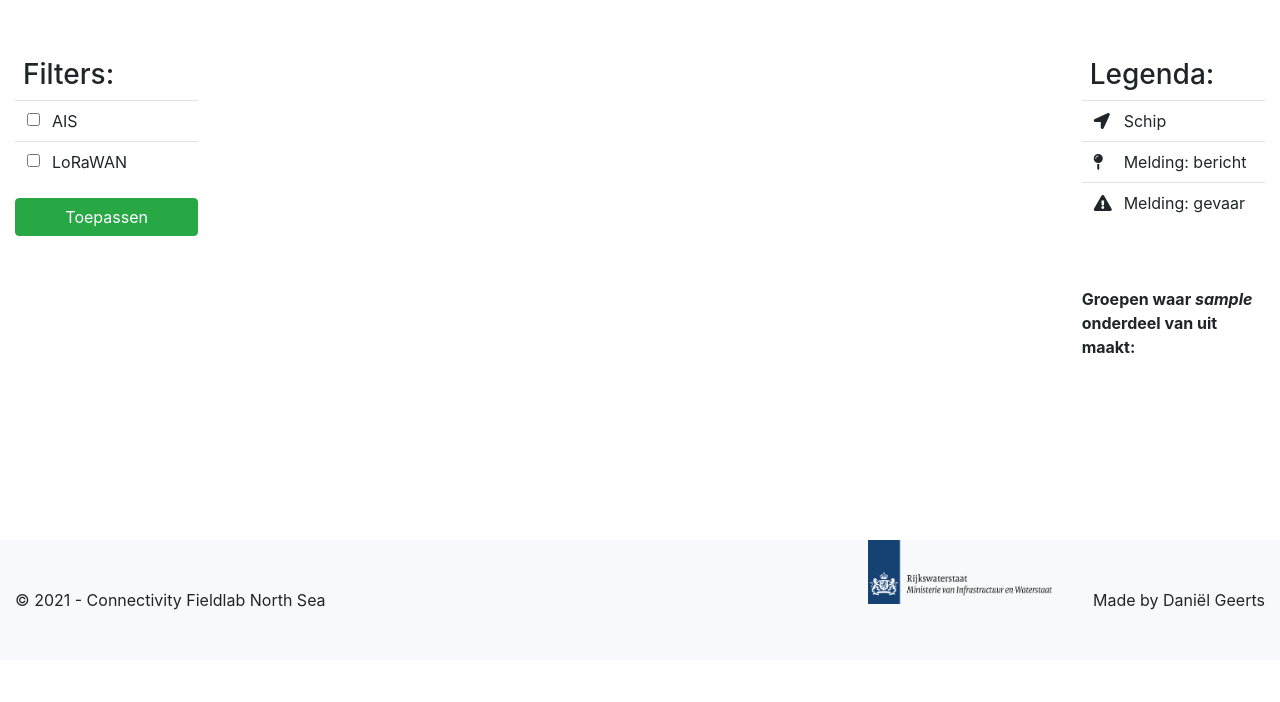
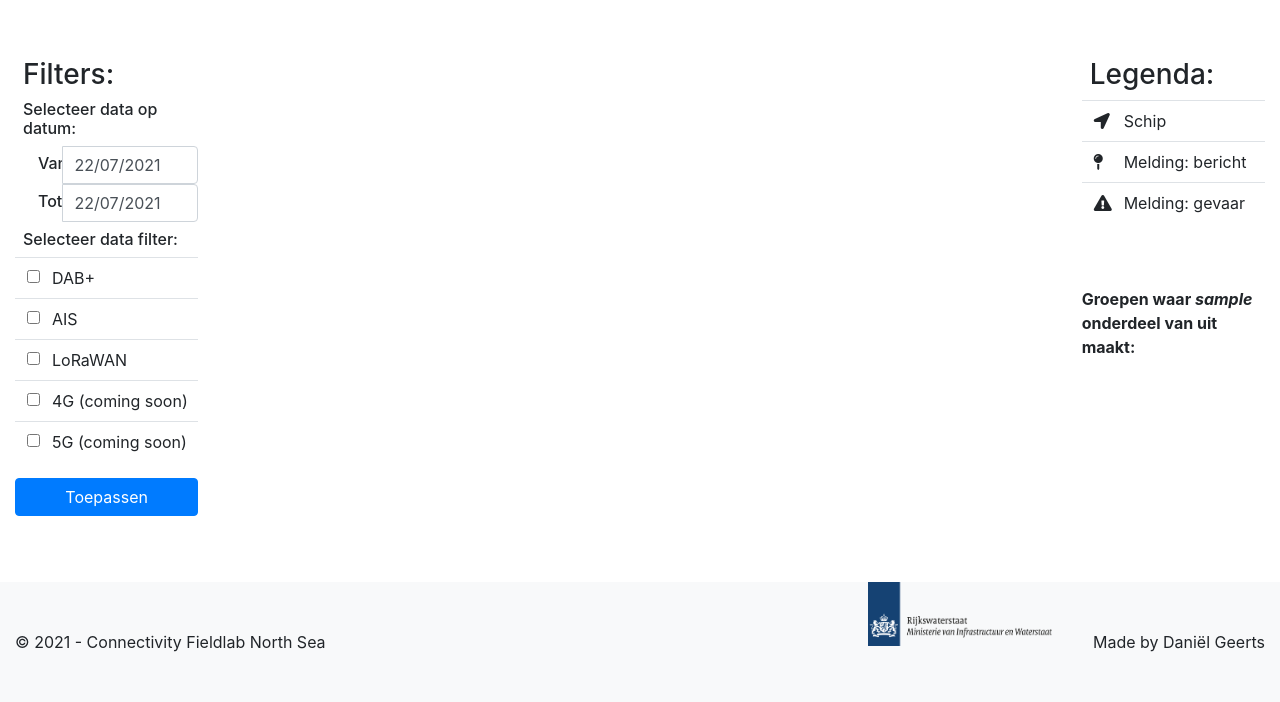
Before and after one commit to PoCDAB/cfns-webapp, a Django app: page /geoview/ in a window 1280 px wide. Shown: the part 136-838 px from the top of the page. Before the commit the page ends 746 px from the top, so only its background shows below. Run offline with Django 3.2, Linux system fonts and the light colour scheme; the visitor is signed in with stand-in values (Sample User, id 1); some libraries are stand-ins or nearby versions.

Commit message:
Add frontend of from and till date on geo template

```diff
--- a/webapp/core/code/__init__.py
+++ /dev/null
@@ -1,2 +0,0 @@
-# __init__.py
-from .geo_messages_code import createGeoNotification, alterGeoNotification
--- /dev/null
+++ b/webapp/core/controllers/__init__.py
@@ -0,0 +1,2 @@
+# __init__.py
+from .geo_data_controller import createGeoData, alterGeoData
--- a/webapp/core/forms/geoview_form.py
+++ b/webapp/core/forms/geoview_form.py
@@ -1,5 +1,29 @@
 from django import forms
+from datetime import datetime
 
 class GeoviewForm(forms.Form):
+    DAB = forms.BooleanField(label="DAB+", required=False)
     AIS = forms.BooleanField(label="AIS", required=False)
     LoRaWAN = forms.BooleanField(label="LoRaWAN", required=False)
+    four_G = forms.BooleanField(label="4G (coming soon)", required=False)
+    five_G = forms.BooleanField(label="5G (coming soon)", required=False)
+
+    date_from = forms.DateTimeField(
+        label='date_from',
+        input_formats=['%d/%m/%Y %H:%M'],
+        widget=forms.DateTimeInput(attrs={
+            'class': 'form-control datetimepicker-input',
+            'data-target': '#datetimepicker_from'
+        }),
+        required = False
+    )
+    date_till = forms.DateTimeField(
+        label='date_till',
+        input_formats=['%d/%m/%Y %H:%M'],
+        widget=forms.DateTimeInput(attrs={
+            'class': 'form-control datetimepicker-input',
+            'data-target': '#datetimepicker_till'
+        }),
+        required = False,
+        initial = datetime.now,
+    )
--- a/webapp/core/static/css/geoview.css
+++ b/webapp/core/static/css/geoview.css
@@ -28,3 +28,7 @@ form table input {
     padding: 2px 5px;
     font-size: 10pt;
 }
+
+#ui-datepicker-div {
+    left: 1% !important;
+}
--- a/webapp/core/templates/geomap.html
+++ b/webapp/core/templates/geomap.html
@@ -10,14 +10,19 @@
 {% block head %}
     {% leaflet_js %}
     {% leaflet_css %}
+    <!-- Local CSS -->
     <link rel="stylesheet" type="text/css" href="{% static '/css/geoview.css' %}">
+    <!-- Jquery -->
+    <link rel="stylesheet" type="text/css" href="https://code.jquery.com/ui/1.12.1/themes/redmond/jquery-ui.css">
+    <script src="//code.jquery.com/ui/1.12.1/jquery-ui.js"></script>
+    <!-- Local Javascript -->
     <script type="text/javascript" src="{% static '/js/leaflet.ajax.js' %}"></script>
-    <script type="text/javascript" src="{% static '/js/leaflet.rotateMarker.js' %}"></script>
-    <script type="text/javascript" src="{% static '/js/leafletfunctions.js' %}"></script>
+    <script type="text/javascript" src="{% static '/js/leaflet_rotateMarker.js' %}"></script>
+    <script type="text/javascript" src="{% static '/js/leaflet_functions.js' %}"></script>
 {% endblock %}
 
 {% block body-fluid %}
-<script>
+<script type="text/javascript">
   function map_init (map, options) {
     // Use Leaflet API here
 
@@ -92,11 +97,60 @@
   }
 </script>
 
+<script type="text/javascript">
+  var jqOld = jQuery.noConflict();
+  jqOld(function() {
+    options = {
+      dateFormat: 'dd/mm/yy'
+    };
+    jqOld("#datepicker_from").datepicker(options);
+    jqOld("#datepicker_till").datepicker(options);
+  });
+  ( function($) {
+    $(document).ready(function() {
+      document.getElementById("datepicker_from").defaultValue = getCurrentTime();
+      document.getElementById("datepicker_till").defaultValue = getCurrentTime();
+    });
+	}) ( jQuery );
+
+  function addDays(date, days) {
+    var result = new Date(date);
+    result.setDate(result.getDate() + days);
+    return result;
+  }
+
+  // Function creates date NOW in corrent format.
+  function getCurrentTime() {
+    let d = new Date();
+    let ye = new Intl.DateTimeFormat('nl-NL', { year: 'numeric' }).format(d);
+    let mo = new Intl.DateTimeFormat('nl-NL', { month: '2-digit' }).format(d);
+    let da = new Intl.DateTimeFormat('nl-NL', { day: '2-digit' }).format(d);
+    return da +"/"+ mo +"/"+ ye
+  }
+</script>
+
+
 <div class="d-flex flex-wrap">
   <div class="col-lg-2">
     <h3 class="m-2">Filters:</h3>
     <form method="post">
       {% csrf_token %}
+
+      <h6 class="m-2">Selecteer data op datum:</h6>
+      <div class="input-group date" id="datetimepicker_from" data-target-input="nearest">
+        <div class="input-group date" class="input-group-append" data-provide="datepicker" data-toggle="datetimepicker">
+
+          <h6 class="col-lg-2 m-2">Van:</h6>
+          <input type="text" id="datepicker_from" class="col-lg-10 form-control">
+        </div>
+      </div>
+      <div class="input-group date" id="datetimepicker_till" data-target-input="nearest">
+        <div class="input-group date" class="input-group-append" data-provide="datepicker" data-toggle="datetimepicker">
+          <h6 class="col-lg-2 m-2">Tot:</h6>
+          <input type="text" id="datepicker_till" class="col-lg-10 form-control">
+        </div>
+      </div>
+
       <table class="d-flex justify-content-center">
         {% if form.subject.errors %}
           <ol role="alertdialog">
@@ -106,9 +160,11 @@
           </ol>
           {% endif %}
 
+          <h6 class="m-2">Selecteer data filter:</h6>
           <table class="table table-hover geofilter">
             <tbody>
           {% for field in form %}
+            {% if field.label != 'date_till' and field.label != 'date_from' %}
               <tr class="m-0 p-0">
                 <td class="col-lg-1 checkbox">
                   {{ field }}
@@ -121,10 +177,11 @@
                   <label>{{ field.label }}</label>
                 </td>
               </tr>
+            {% endif %}
         {% endfor %}
       </tbody>
       </table>
-        <button class="btn btn-success w-100" type="submit">Toepassen</button>
+      <button class="btn btn-primary w-100" type="submit">Toepassen</button>
     </form>
   </div>
   <div class="col-lg-8">
--- a/webapp/core/views/send_dab_view.py
+++ b/webapp/core/views/send_dab_view.py
@@ -4,7 +4,7 @@ from django.contrib.auth.decorators import login_required
 
 from ..forms import SelectDABType, SendDABForm_point, SendDABForm_circle, SendDABForm_polygon
 from ..models import dabModel
-from ..code import createGeoNotification
+from ..controllers import createGeoData
 
 from django.conf import settings
 
@@ -30,7 +30,7 @@ def send_dab_view(request):
                 # check whether it's valid:
                 if form and form.is_valid():
                     dabmessage = dabModel.objects.create(message=request.POST["message"], message_type=int(request.POST["messagetype"]), ship_id=request.POST["ship_id"])
-                    createGeoNotification(dabmessage, request.POST)
+                    createGeoData(dabmessage, request.POST)
 
                     return  render(request, 'send_dab.html', {'startform': startform, 'form': form, 'info_msg': 'DAB+ has been send!', 'info_type': 'alert-success'})
                 else:
```
Also changed, not shown: webapp/core/controllers/geo_data_controller.py (renamed from webapp/core/code/geo_messages_code.py, +8 -20 lines), webapp/core/static/js/leaflet_functions.js (renamed from webapp/core/static/js/leafletfunctions.js), webapp/core/static/js/leaflet_rotateMarker.js (renamed from webapp/core/static/js/leaflet.rotateMarker.js). Lines whose indentation alone changed are shown as unchanged.
